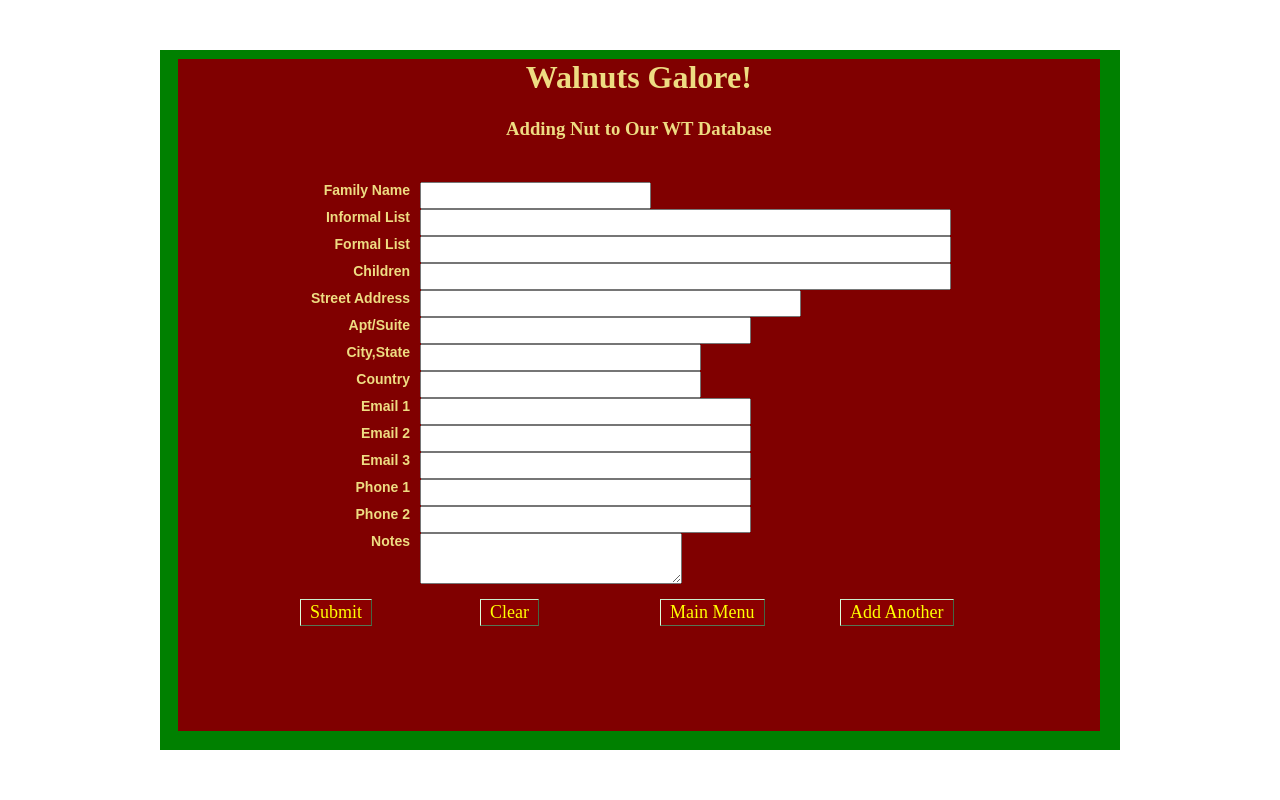
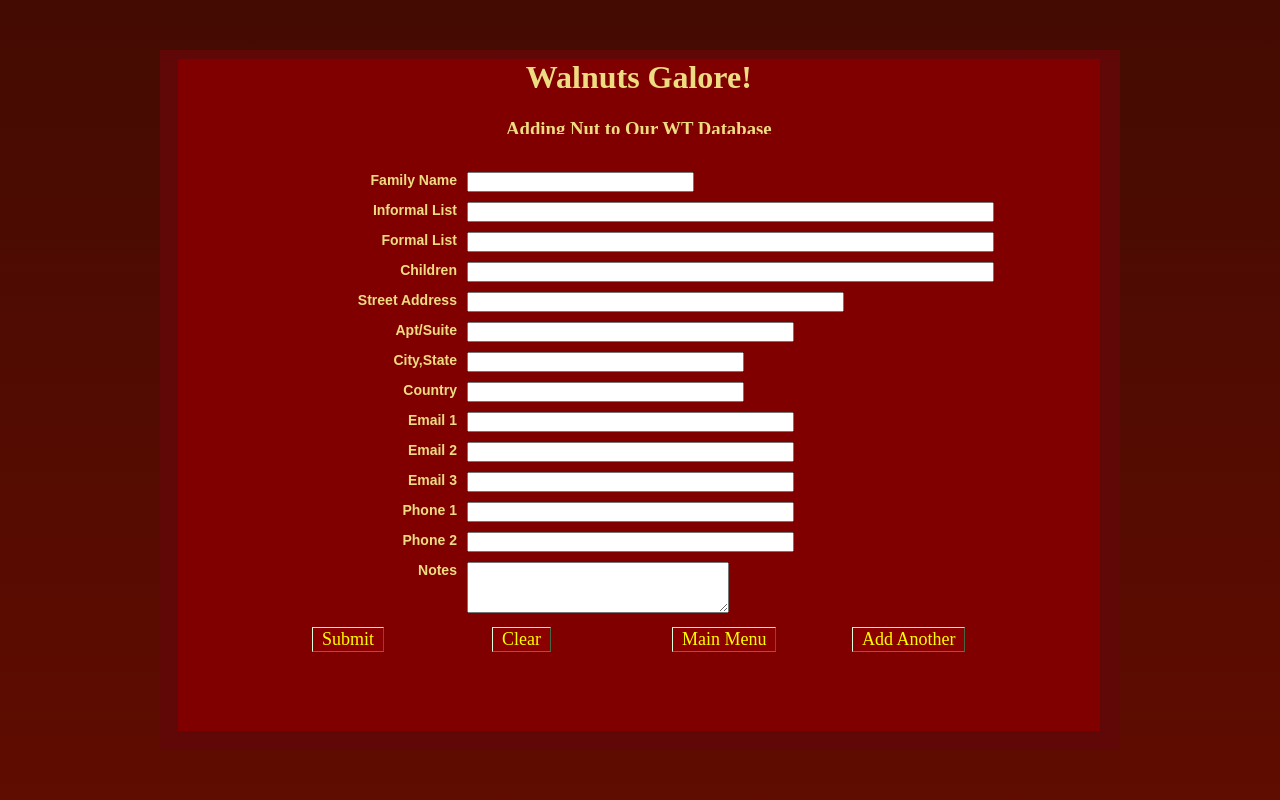
Before and after one commit to rcdunnii/walnuts, a PHP site: page /addNut.html in a window 1280 px wide. Run offline with PHP 8.4, Linux system fonts and the light colour scheme.

Commit message:
Further validation, walnut wook background, regex additions and more...

```diff
--- a/Walnuts.html
+++ b/Walnuts.html
@@ -18,8 +18,8 @@
                            <p><center><span id="spinner">&nbsp;</span></center></p>
 
                 <div class="content">
-                    <div class="col1"><p class="replaceLt"></p></div>
-                    <div class="col2"><p class="replaceRt"></p> </div>
+                    <div class="col1"><p id="replaceLt"></p></div>
+                    <div class="col2"><p id="replaceRt"></p> </div>
                 </div>
 
      </div>
--- a/css/Walnuts.css
+++ b/css/Walnuts.css
@@ -3,7 +3,16 @@
     html, body {
         height: 100%;
         width: 100%;
-        background: transparent;
+ /*     background:rgba(107, 43, 4, 1);       /* #8B0000;     */
+/*      background: transparent;   */
+        background: #440b02; /* Old browsers */
+        background: -moz-linear-gradient(top,  #440b02 0%, #600c00 100%); /* FF3.6+ */
+        background: -webkit-gradient(linear, left top, left bottom, color-stop(0%,#440b02), color-stop(100%,#600c00)); /* Chrome,Safari4+ */
+        background: -webkit-linear-gradient(top,  #440b02 0%,#600c00 100%); /* Chrome10+,Safari5.1+ */
+        background: -o-linear-gradient(top,  #440b02 0%,#600c00 100%); /* Opera 11.10+ */
+        background: -ms-linear-gradient(top,  #440b02 0%,#600c00 100%); /* IE10+ */
+        background: linear-gradient(to bottom,  #440b02 0%,#600c00 100%); /* W3C */
+        filter: progid:DXImageTransform.Microsoft.gradient( startColorstr='#440b02', endColorstr='#600c00',GradientType=0 ); /* IE6-9 */
         padding: 0;
         margin: 0;
     }
@@ -20,7 +29,9 @@
         left:50%;
         margin-top: -350px;   /* http://stackoverflow.com/questions/2005954/center-element-with-positionfixed */
         margin-left: -480px;  /* BE SURE TO CHANGE margin-top and margin-left IF YOU CHANGE WIDTH AND OR HEIGHT!  MUST BE HALF OF EACH */
-        background: green;
+ /*       background:rgba(139, 0, 0, 0.9);       /* #8B0000;     */
+        background:rgba(96, 8, 8, 1);       /* #8B0000;     */
+
       }
 
      .walnutContainer {
@@ -32,7 +43,9 @@
         left: 13px;
         margin-left: 5px;
         margin-right: 5px;
-        background: #800000;  /* dark red  */
+        background-image: url("/images/Walnuts/Walnut1.jpg");
+        background-repeat: no-repeat;
+/*        background: #800000; */ /* dark red  */
        }
 
 	 #mainMenu {  /* used in listNuts1.html - if user is admin javascript will change display to display:block */
@@ -59,7 +72,7 @@
         bottom: 15px;
         margin-left: auto;
         margin-right: auto;
-        background: #8B0000;   /* less dark red */
+        background: transparent; /* #8B0000;   /* less dark red */
 		overflow:auto;
        }
 
@@ -79,7 +92,7 @@
        padding-left: 15px;
 	}
 
-	.replaceRt, .replaceLt {
+	p#replaceRt pre, p#replaceLt pre {
 	   padding: 0;
 	   color: white;
 	}
@@ -104,12 +117,17 @@
 	   }
 
     #wtHomePage {
+        position: relative;
         width: 700px;
-        margin-left: auto ;
-        margin-right: auto ;
+        top: 30%;
+        margin-left: auto;
+        margin-right: auto;
+        color: #000;
+        background: #FFF;
     }
 
     #WTForm {
+        position: relative;
         width: 250px ;
         margin-left: auto ;
         margin-right: auto ;
@@ -134,6 +152,7 @@
     #navlist li #submit{
         display: inline;
         position: absolute;
+        height: 25px;
         left: 5em;
         padding: .1em .5em;
         text-decoration: none;
@@ -146,6 +165,7 @@
     #navlist li #reset{
         display: inline;
         position: absolute;
+        height: 25px;
         left: 15em;
         padding: .1em .5em;
         text-decoration: none;
@@ -158,6 +178,7 @@
     #navlist li #home{
           display: inline;
         position: absolute;
+        height: 25px;
         left: 25em;
         padding: .1em .5em;
         text-decoration: none;
@@ -170,6 +191,7 @@
     #navlist li #again {
           display: inline;
         position: absolute;
+        height: 25px;
         left: 35em;
         padding: .1em .5em;
         text-decoration: none;
@@ -204,6 +226,12 @@
         color:#EEDC82; /* flax  */
     }
 
+    #editNutForm, #addNutForm {
+        position: relative;
+        width: 100%;
+        height: 100%;
+    }
+
     #editNutResponse, #addNutResponse {
         position: relative;
         width: 100px;
@@ -215,30 +243,44 @@
     }
 
     fieldset {
+        position: relative;
+        height: 70%;
+        top: -25px;
         background: #800000;
         color:#EEDC82;
         padding: 20px;
         border: 0;
     }
 
-    fieldset ul, fieldset li{
+    fieldset ul {
         width: 95%;
         clear: left;
         border: 0;
         margin: .2em auto;
-        test-align: left;
+    }
+
+    fieldset li {
+        text-align: left;
         margin-left: 10px;
         list-style:none;
+        float: left;
+        clear: left;
+        padding: 5px;
     }
 
     fieldset input{
+        display: block;
         float:left;
+        padding: 0;
+        height: 16px;
         font: normal 18px serif;
     }
 
     fieldset label{
-        width: 150px;
+        display: block;
+        width: 200px;
         float: left;
+        height: 16px;
         text-align: right;
         margin-right: 10px;
         font: bold 14px arial;
--- a/listNuts1.html
+++ b/listNuts1.html
@@ -18,8 +18,8 @@
                            <p><center><span id="spinner">&nbsp;</span></center></p>
 
                 <div class="content">
-                    <div class="col1"><p class="replaceLt"></p></div>
-                    <div class="col2"><p class="replaceRt"></p> </div>
+                    <div class="col1"><p id="replaceLt"></p></div>
+                    <div class="col2"><p id="replaceRt"></p> </div>
                 </div>
             <div id="mainMenu"><center><a href="WTD.html">Main Menu</a></center></div>
         </div>
```
Also changed, not shown: addNut.php (+12 -10 lines), js/ajaxWalnutCoreJSON.js (+29 -76 lines).
